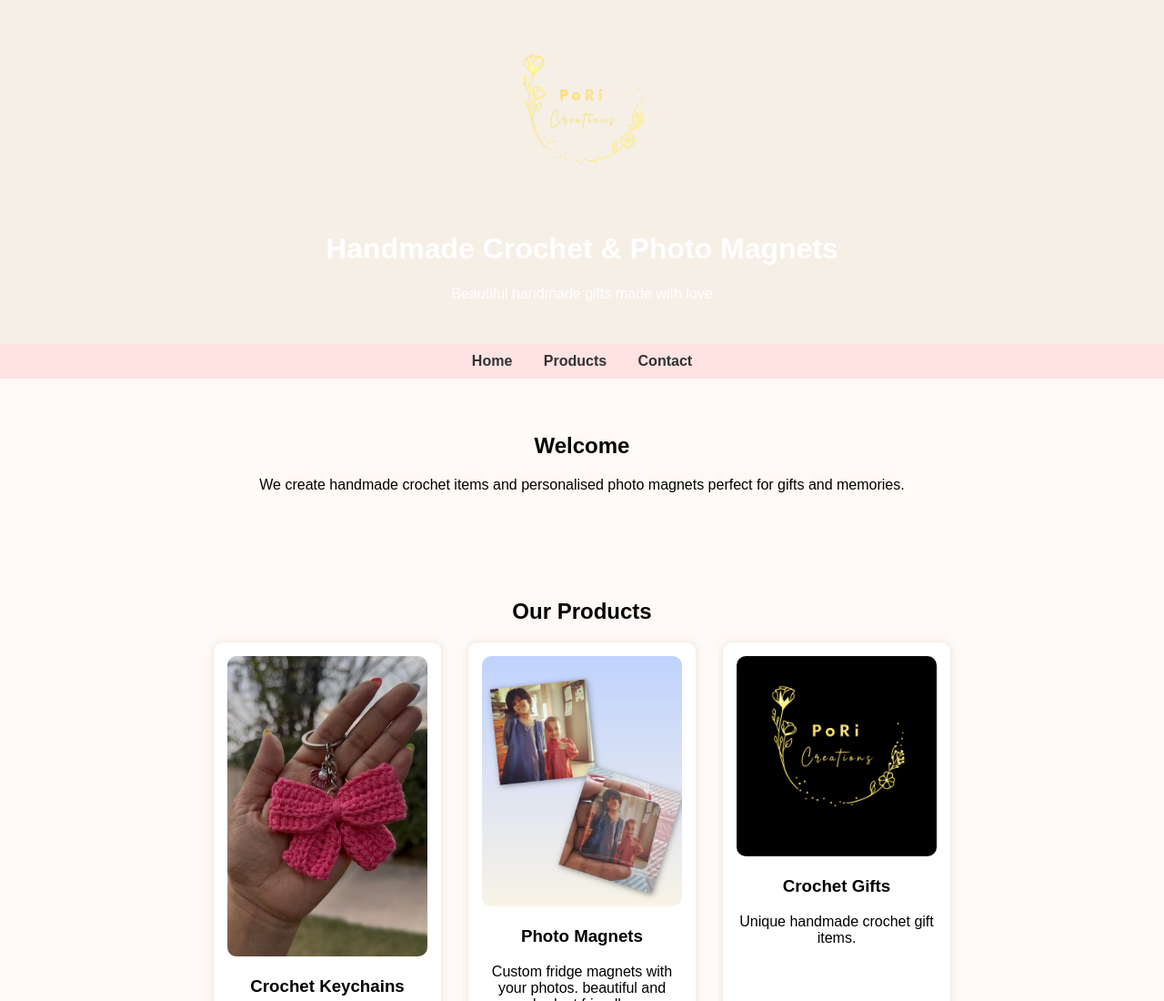
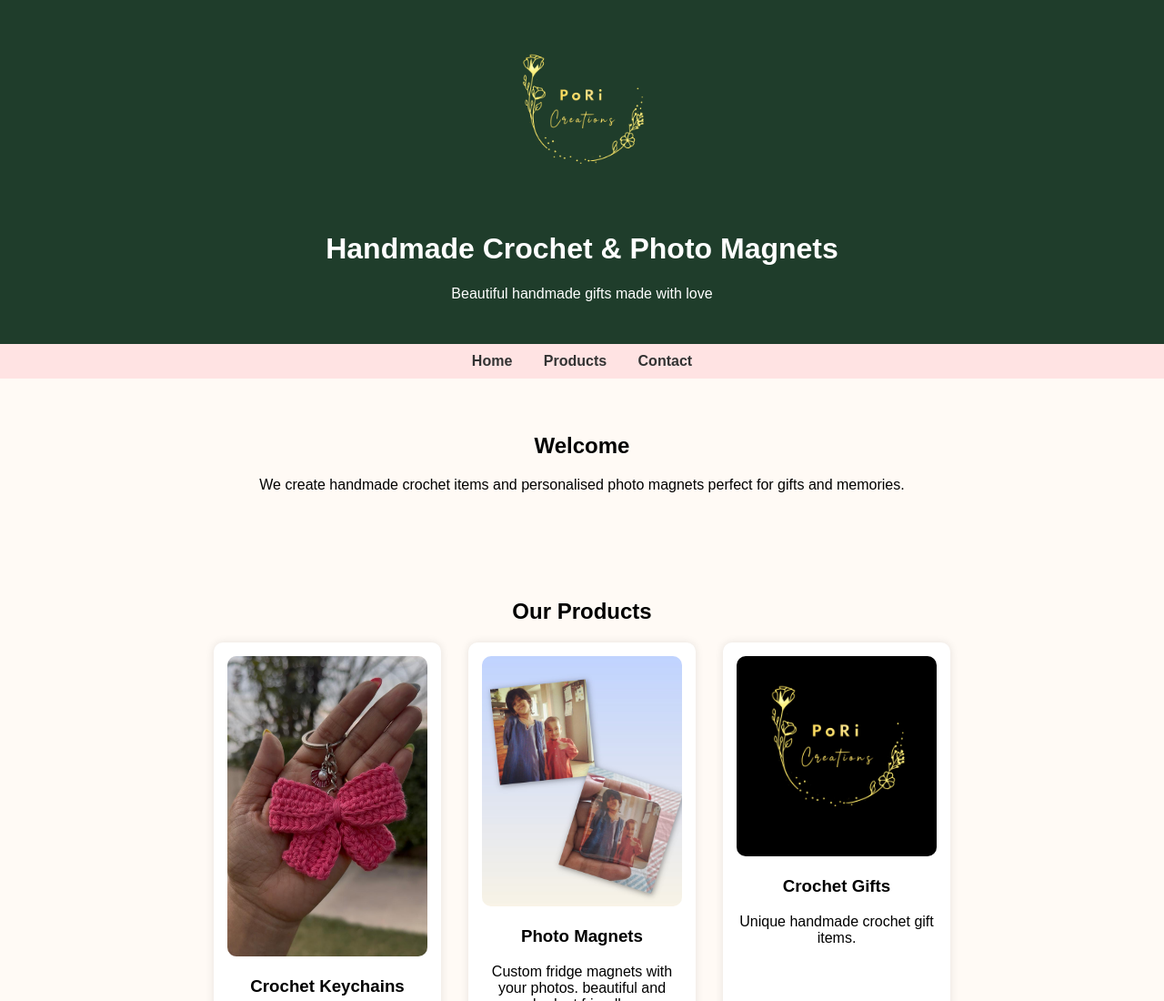
Before and after one commit to PoRi-creations/PoRi.github.io, a plain HTML site: page index.html in a window 1280 px wide. Shown: the top 1100 px of the page at 91% size. Drawn offline with Linux system fonts and the light colour scheme.

Commit message:
Update index.html

```diff
--- a/index.html
+++ b/index.html
@@ -12,7 +12,7 @@ text-align:center;
 }
 
 header{
-background:#f5efe6;
+background:#1f3d2b;
 padding:30px;
 color:white;
 }
```
